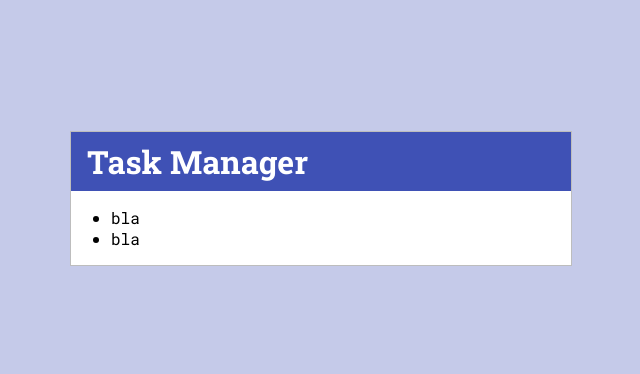
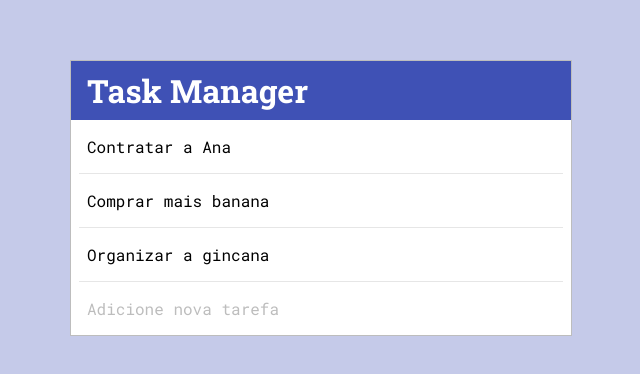
Before and after one commit to anacoxta/ToDoApp_ReactHooks, a React (Create React App) app: page / in a window 1280 px wide. Shown: the part 202-576 px from the top of the page, without its empty margins (319-959 px from the left). Built offline with nearby package versions, Linux system fonts and the light colour scheme.

Commit message:
New feature: add new tasks to the list

```diff
--- a/src/App.css
+++ b/src/App.css
@@ -33,6 +33,39 @@ body {
   font-weight: bold;
 }
 
+.list {
+  padding: 0 .5rem;
+  margin: 0;
+}
+
+.single-task {
+  list-style: none;
+  padding: 1rem .5rem;
+  border-bottom: 1px solid #e6e6e6;
+}
+
+.form {
+  width: 100%;
+}
+
+.input {
+  width: auto;
+  font-family: 'Roboto Mono', monospace;
+  font-size: 1.1rem;
+  padding: 1rem;
+  border: 0;
+}
+
+.input:focus {
+  outline: 0;
+}
+
+.input::placeholder {
+  color: #BDBDBD;
+}
+
+
+
 /* future implementation: add at least one more media query breakpoint */
 /* DESKTOP */
 
@@ -48,4 +81,13 @@ body {
     max-width: 500px;
     font-size: 1rem;
   }
+
+  .single-task {
+    list-style: none;
+  }
+
+  .input {
+    font-size: 1rem;
+  }
+
 }
--- a/src/TasksApp.js
+++ b/src/TasksApp.js
@@ -1,17 +1,31 @@
-import React from 'react'
+import React, { useState } from 'react'
+import TasksList from './TasksList'
+import TasksForm from './TasksForm'
 import './App.css'
 
 function TasksApp() {
+  const initialTasks = [
+    { id: 1, text: 'Contratar a Ana', completed: false },
+    { id: 2, text: 'Comprar mais banana', completed: true },
+    { id: 3, text: 'Organizar a gincana', completed: false },
+  ]
+
+  const [tasks, setTasks] = useState(initialTasks)
+
+  const addTask = newTaskText => {
+    setTasks([...tasks, {
+      id: 4, text: newTaskText, completed: false
+    }])
+  }
+
   return (
     <main className="app">
       <header className="app-header">
         <h1>Task Manager</h1>
       </header>
 
-      <ul>
-        <li>bla</li>
-        <li>bla</li>
-      </ul>
+      <TasksList tasks={tasks} />
+      <TasksForm addTask={addTask}/>
     </main>
   )
 }
--- /dev/null
+++ b/src/TasksForm.js
@@ -0,0 +1,26 @@
+import React from 'react'
+import useInputState from './hooks/useInputState'
+
+function TasksForm({addTask}) {
+  const [value, handleChange, reset] = useInputState('')
+  return (
+    <form className="form" onSubmit={e=> {
+      e.preventDefault()
+      addTask(value)
+      reset()
+    }
+
+    }>
+      <input
+        autoFocus
+        type="text"
+        className="input"
+        placeholder="Adicione nova tarefa"
+        value={value}
+        onChange={handleChange}
+      />
+    </form>
+  )
+}
+
+export default TasksForm
--- /dev/null
+++ b/src/TasksList.js
@@ -0,0 +1,17 @@
+import React from 'react'
+
+function TasksList(props) {
+
+  return (
+
+    <ul className="list">
+      {props.tasks.map(task => (
+        <li className="single-task">{task.text}</li>
+      ))}
+    </ul>
+
+  )
+
+}
+
+export default TasksList
--- /dev/null
+++ b/src/hooks/useInputState.js
@@ -0,0 +1,11 @@
+import { useState } from 'react'
+export default initialVal => {
+  const [value, setValue] = useState(initialVal)
+  const handleChange = e => {
+    setValue(e.target.value)
+  }
+  const reset = () => {
+    setValue('')
+  }
+  return [value, handleChange, reset]
+}
```
